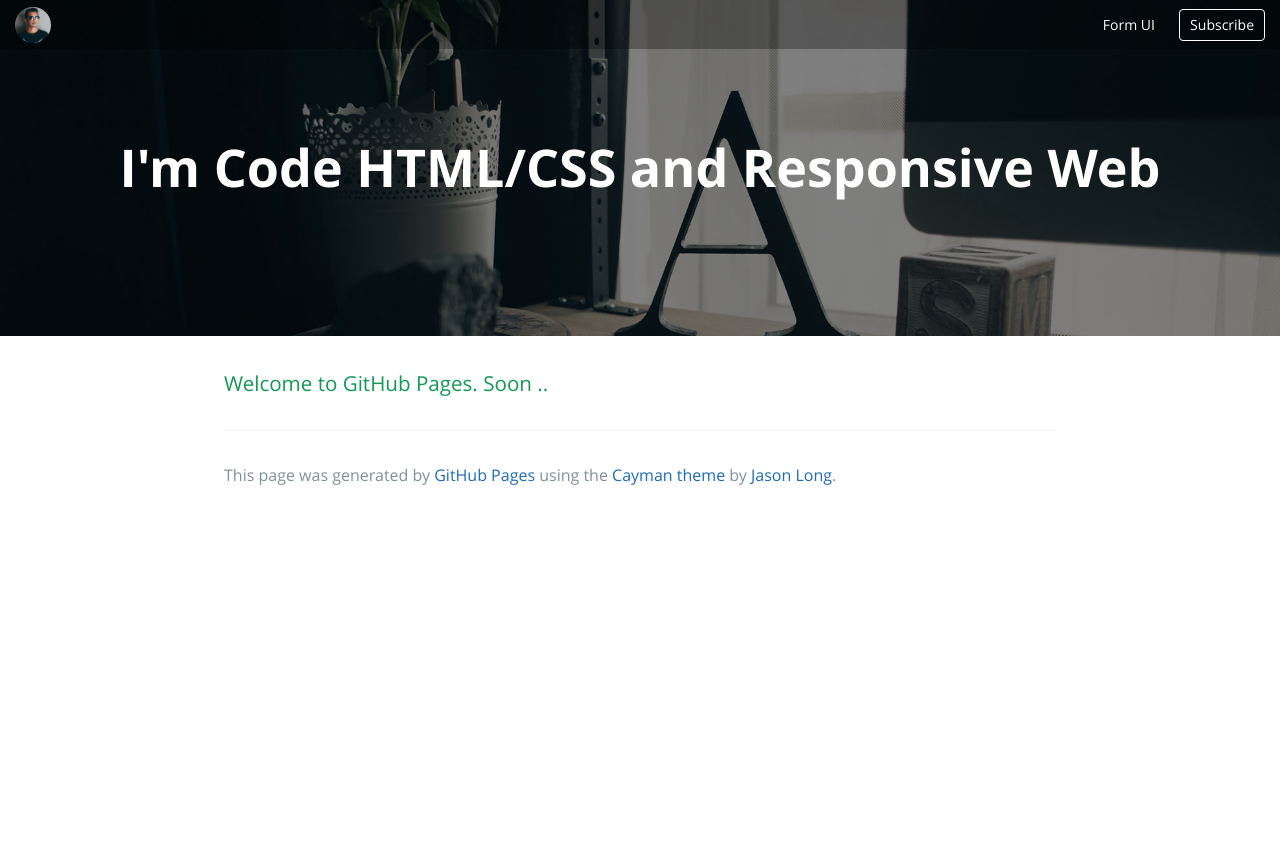
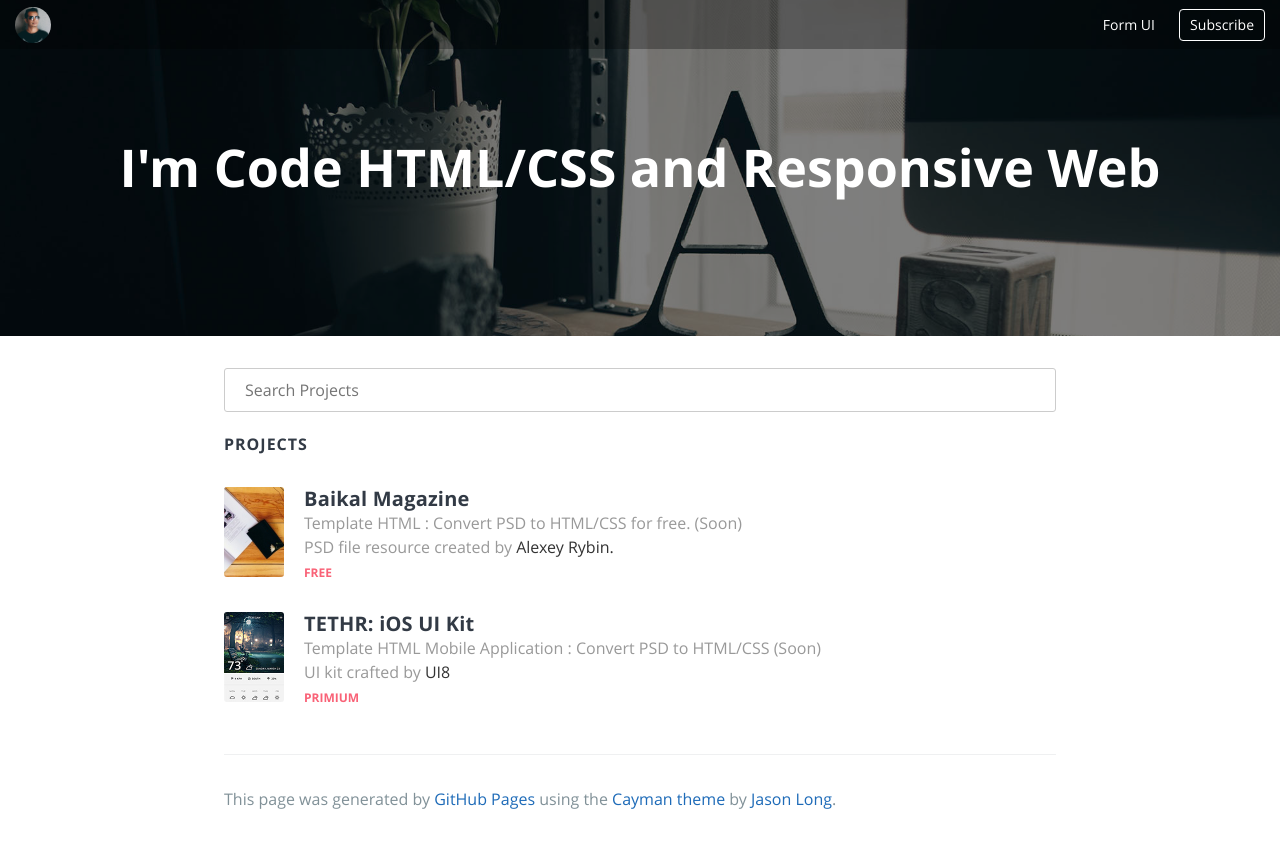
Before and after one commit to kulachat/portfolio, a PHP site: page /index.html in a window 1280 px wide. Before the commit the page ends 485 px from the top, so only its background shows below. Run offline with PHP 8.4, Linux system fonts and the light colour scheme; some libraries are stand-ins or nearby versions.

Commit message:
Update live search and mock up data

```diff
--- a/css/style.css
+++ b/css/style.css
@@ -1,3 +1,13 @@
+.search-data {
+  width: 100%;
+  font-size: 16px;
+  padding: 10px 20px;
+  box-shadow: none;
+  border-radius: 3px;
+  box-sizing: border-box !important;
+  border: 1px solid #ccc;
+  margin-bottom: 20px; }
+
 /* cyrillic-ext */
 @font-face {
   font-family: 'Open Sans';
@@ -155,4 +165,55 @@
     left: 0;
     z-index: 1; }
 
+.main-content .title-section {
+  font-size: 16px;
+  font-weight: bold;
+  letter-spacing: 1px;
+  margin-top: 0;
+  text-transform: uppercase; }
+
+.table-list-content tr, .table-list-content td {
+  width: 100%; }
+
+.data-project-list {
+  box-sizing: border-box;
+  background: #fff;
+  border-radius: 3px;
+  display: -webkit-flex;
+  display: -ms-flexbox;
+  display: flex;
+  min-height: 62px;
+  padding: 15px;
+  margin: 0 -15px; }
+  .data-project-list:hover {
+    background-color: #f2f2f2; }
+  .data-project-list h3 {
+    font-size: 20px;
+    font-weight: bold;
+    letter-spacing: .2px;
+    line-height: 24px;
+    margin-bottom: 0; }
+  .data-project-list p {
+    font-size: 1rem;
+    color: #999;
+    margin: 0 0 5px 0; }
+  .data-project-list a {
+    color: #333; }
+    .data-project-list a:hover {
+      color: #f96277; }
+
+.data-project-thumbnail {
+  border-radius: 3px;
+  width: 60px;
+  height: 90px;
+  margin-right: 20px; }
+  .data-project-thumbnail > img {
+    border-radius: 3px; }
+
+.project-tags {
+  font-size: 12px;
+  font-weight: bold;
+  text-transform: uppercase;
+  color: #f96277; }
+
 /*# sourceMappingURL=style.css.map */
--- a/index.html
+++ b/index.html
@@ -25,13 +25,68 @@
     </div>
 
     <section class="main-content">
-      <h3>Welcome to GitHub Pages. Soon ..</h3>
+      <div class="container-search">
+        <input type="search" class="search-data" id="filter-data" data-action="filter" data-filters="#project-lists" placeholder="Search Projects" autocomplete="off" name="search" />
+      </div>
+
+      <h2 class="title-section">Projects</h2>
+      <div class="container" id="table-content">
+    		<div class="wrapper-main-table">
+          <div>
+    			<table class="table-list-content" id="project-lists">
+            <tbody>
+              <tr>
+                <td>
+                  <div class="data-project-list">
+                    <div class="data-project-thumbnail">
+                      <img src="img/thumbnails/project01.jpg" alt="Baikal Magazine" />
+                    </div>
+                    <div class="data-project-info">
+                      <h3>Baikal Magazine</h3>
+                      <p>
+                        Template HTML : Convert PSD to HTML/CSS for free. (Soon) <br>
+                        PSD file resource created by <a href="https://dribbble.com/greatsimple">Alexey Rybin. </a>
+                      </p>
+                      <div class="project-tags">
+                        <span>Free</span>
+                      </div>
+                    </div>
+                  </div>
+                </td>
+              </tr>
+
+              <tr>
+                <td>
+                  <div class="data-project-list">
+                    <div class="data-project-thumbnail">
+                      <img src="img/thumbnails/project02.jpg" alt="TETHR: iOS UI Kit" />
+                    </div>
+                    <div class="data-project-info">
+                      <h3>TETHR: iOS UI Kit</h3>
+                      <p>
+                        Template HTML Mobile Application : Convert PSD to HTML/CSS (Soon)  <br>
+                        UI kit crafted by <a href="http://ui8.net/">UI8</a>
+                      </p>
+                      <div class="project-tags">
+                        <span>Primium</span>
+                      </div>
+                    </div>
+                  </div>
+                </td>
+              </tr>
+
+    				</tbody>
+    			</table>
+          </div>
+    		</div>
+      </div>
 
       <footer class="site-footer">
         <span class="site-footer-credits">This page was generated by <a href="https://pages.github.com">GitHub Pages</a> using the <a href="https://github.com/jasonlong/cayman-theme">Cayman theme</a> by <a href="https://twitter.com/jasonlong">Jason Long</a>.</span>
       </footer>
     </section>
 
-
+    <script src="//code.jquery.com/jquery-1.11.3.min.js"></script>
+    <script type="text/javascript" src="js/app.js"></script>
   </body>
 </html>
--- a/js/app.js
+++ b/js/app.js
@@ -0,0 +1,38 @@
+(function(){
+    'use strict';
+  var $ = jQuery;
+  $.fn.extend({
+    filterTable: function(){
+      return this.each(function(){
+        $(this).on('keyup', function(e){
+          $('.filterTable_no_results').remove();
+          var $this = $(this),
+                        search = $this.val().toLowerCase(),
+                        target = $this.attr('data-filters'),
+                        $target = $(target),
+                        $rows = $target.find('tbody tr');
+
+          if(search == '') {
+            $rows.show();
+          } else {
+            $rows.each(function(){
+              var $this = $(this);
+              $this.text().toLowerCase().indexOf(search) === -1 ? $this.hide() : $this.show();
+            })
+            if($target.find('tbody tr:visible').size() === 0) {
+              var col_count = $target.find('tr').first().find('td').size();
+              var no_results = $('<tr class="filterTable_no_results"><td colspan="'+col_count+'">No results found</td></tr>')
+              $target.find('tbody').append(no_results);
+            }
+          }
+        });
+      });
+    }
+  });
+  $('[data-action="filter"]').filterTable();
+  })(jQuery);
+
+  $(function(){
+    // attach table filter plugin to inputs
+  $('[data-action="filter"]').filterTable();
+})
--- /dev/null
+++ b/sass/components/_form.scss
@@ -0,0 +1,10 @@
+.search-data {
+  width: 100%;
+  font-size: 16px;
+  padding: 10px 20px;
+  box-shadow: none;
+  border-radius: 3px;
+  box-sizing: border-box !important;
+  border: 1px solid #ccc;
+  margin-bottom: 20px;
+}
--- a/sass/components/_layout.scss
+++ b/sass/components/_layout.scss
@@ -69,3 +69,13 @@
     z-index: 1;
   }
 }
+
+.main-content {
+  .title-section {
+    font-size: 16px;
+    font-weight: bold;
+    letter-spacing: 1px;
+    margin-top: 0;
+    text-transform: uppercase;
+  }
+}
--- /dev/null
+++ b/sass/components/_project_lists.scss
@@ -0,0 +1,60 @@
+.table-list-content {
+  tr,td {
+    width: 100%;
+  }
+}
+
+.data-project-list {
+  box-sizing: border-box;
+  background: #fff;
+  border-radius: 3px;
+  display: -webkit-flex;
+  display: -ms-flexbox;
+  display: flex;
+  min-height: 62px;
+  padding: 15px;
+  margin: 0 -15px;
+
+  &:hover {
+    background-color: #f2f2f2;
+  }
+
+  h3 {
+    font-size: 20px;
+    font-weight: bold;
+    letter-spacing: .2px;
+    line-height: 24px;
+    margin-bottom: 0;
+  }
+
+  p {
+    font-size: 1rem;
+    color: #999;
+    margin: 0 0 5px 0;
+  }
+
+  a {
+    color: #333;
+    &:hover {
+      color: #f96277;
+    }
+  }
+}
+
+.data-project-thumbnail {
+  border-radius: 3px;
+  width: 60px;
+  height: 90px;
+  margin-right: 20px;
+
+  > img {
+    border-radius: 3px;
+  }
+}
+
+.project-tags {
+  font-size: 12px;
+  font-weight: bold;
+  text-transform: uppercase;
+  color: #f96277;
+}
--- a/sass/style.scss
+++ b/sass/style.scss
@@ -1,2 +1,4 @@
+@import 'components/form';
 @import 'components/fonts';
 @import 'components/layout';
+@import 'components/project_lists';
--- a/stylesheets/stylesheet.css
+++ b/stylesheets/stylesheet.css
@@ -56,8 +56,7 @@ a {
 .page-header {
   color: #fff;
   text-align: center;
-  background-color: #159957;
-  background-image: linear-gradient(120deg, #155799, #159957); }
+  background-color: #159957; }
 
 @media screen and (min-width: 64em) {
   .page-header {
@@ -112,7 +111,7 @@ a {
   margin-top: 2rem;
   margin-bottom: 1rem;
   font-weight: normal;
-  color: #159957; }
+  color: #323a45; }
 .main-content p {
   margin-bottom: 1em; }
 .main-content code {
@@ -176,7 +175,6 @@ a {
   .main-content blockquote > :last-child {
     margin-bottom: 0; }
 .main-content table {
-  display: block;
   width: 100%;
   overflow: auto;
   word-break: normal;
@@ -184,8 +182,9 @@ a {
   .main-content table th {
     font-weight: bold; }
   .main-content table th, .main-content table td {
-    padding: 0.5rem 1rem;
-    border: 1px solid #e9ebec; }
+    /*padding: 0.5rem 1rem;*/
+    /*border: 1px solid #e9ebec; */
+  }
 .main-content dl {
   padding: 0; }
   .main-content dl dt {
```
Also changed, not shown: img/thumbnails/project01.jpg (added), img/thumbnails/project02.jpg (added), 1 other file.
